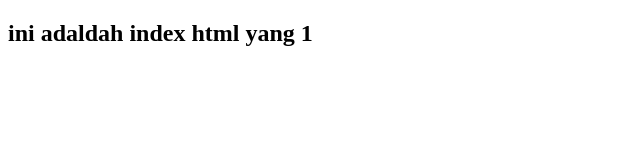
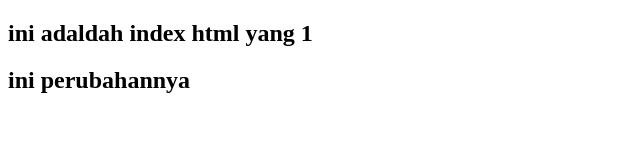
Before and after one commit to whoSyafii/31_msyaf, a plain HTML site: page index.html in a window 1280 px wide. Shown: the whole page, without its empty margins (0-640 px from the left). Drawn offline with Linux system fonts and the light colour scheme.

Commit message:
menambahkan paragraf ke index.html -syafii

```diff
--- a/index.html
+++ b/index.html
@@ -7,5 +7,6 @@
 </head>
 <body>
     <h2>ini adaldah index html yang 1</h2>
+    <h2>ini perubahannya</h2>
 </body>
 </html>
```
